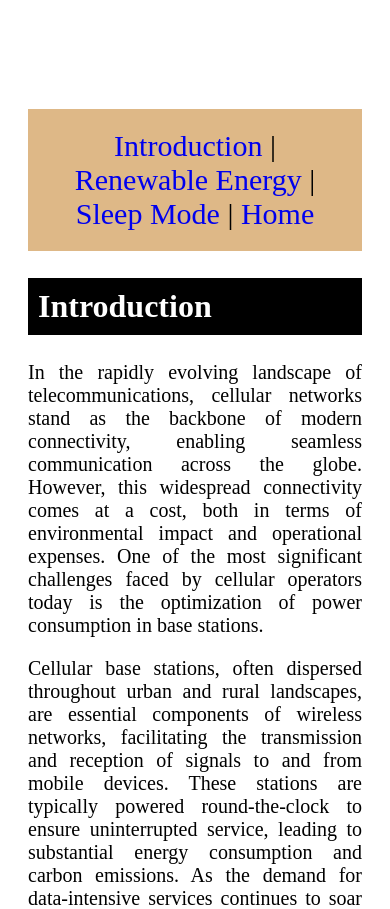
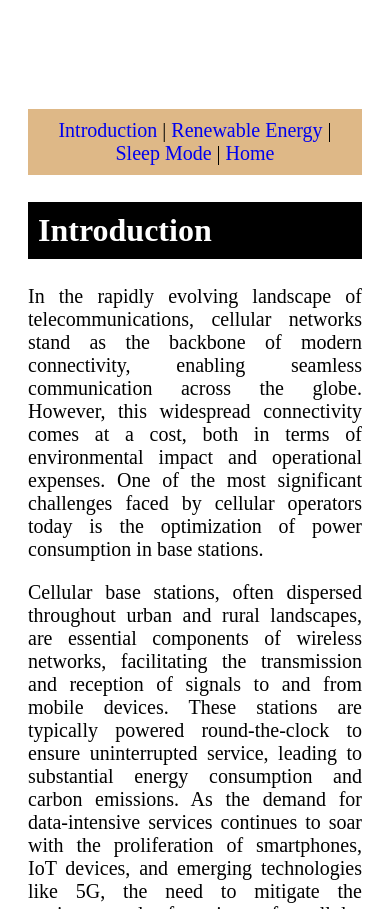
Before and after one commit to dristy1111/Website-Base-Station, a plain HTML site: page website/Base_Station/introduction.html in a window 390 px wide. Shown: the part 1124-2033 px from the top of the page. Drawn offline with Linux system fonts and the light colour scheme.

Commit message:
Fixed Responsiveness

```diff
--- a/website/Base_Station/introduction.html
+++ b/website/Base_Station/introduction.html
@@ -18,7 +18,7 @@
                 font-size: xx-large;
                 padding: 10px;
             }
-            nav{
+            .menu{
                 font-size: 30px;
                 text-align: center;
                 background-color: burlywood;
@@ -44,6 +44,12 @@
                 font-size: small;
                 padding: 10px;
             }
+            @media only screen and (max-width: 620px) {
+                .menu {
+                    font-size: 20px;
+                    padding: 10px;
+                }
+            }
         </style>
     </head>
     <body>
@@ -51,7 +57,7 @@
             <header>
                 <h1>Reduce Power Consumption and Harmful Effects of Cellular Base Stations</h1>
                 <br><br>
-                <nav>
+                <nav class="menu">
                     <a href="introduction.html">Introduction</a> |
                     <a href="solar.html">Renewable Energy</a> |
                     <a href="sleep_mode.html">Sleep Mode</a> |
```
Also changed, not shown: website/Base_Station/sleep_mode.html (+7 -1 lines), website/Base_Station/solar.html (+7 -1 lines), website/GitHub/advantage.html (+7 -1 lines), website/GitHub/introduction.html (+7 -1 lines), website/home.html (+6 -0 lines).
